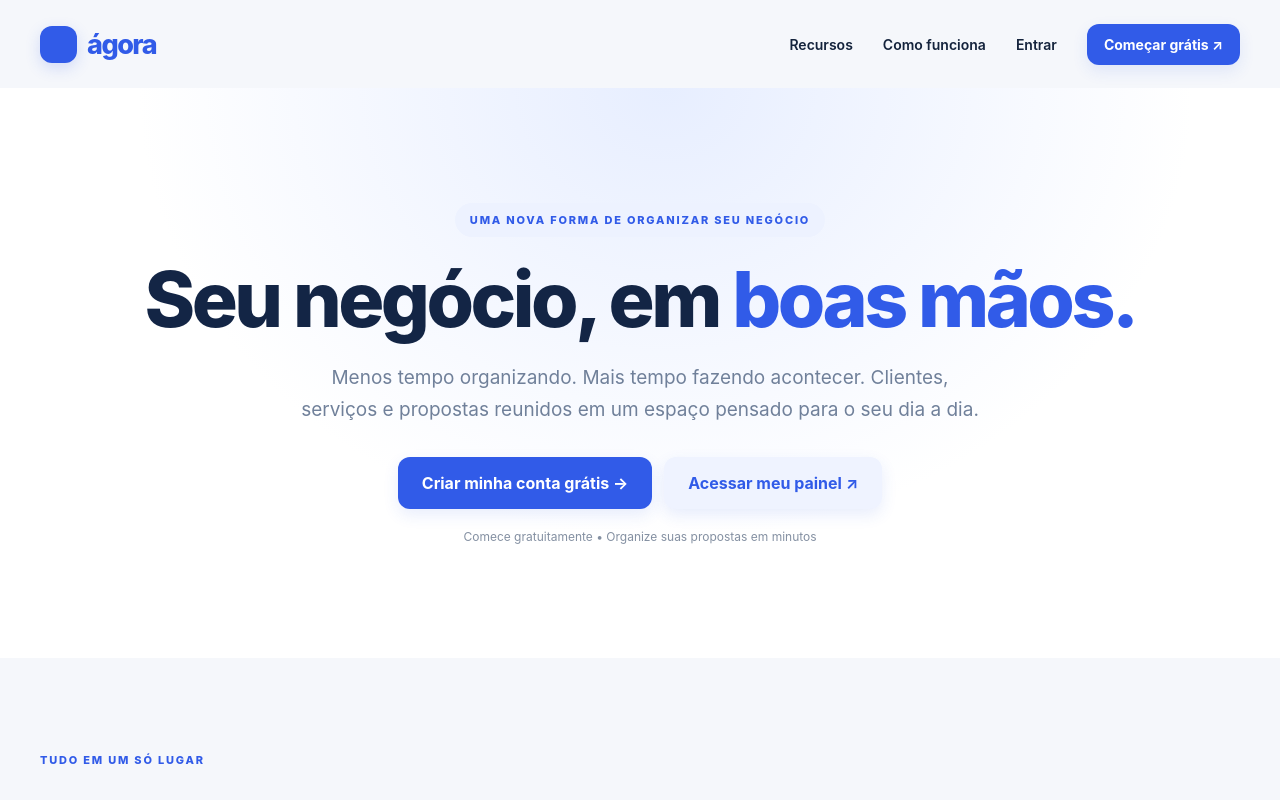
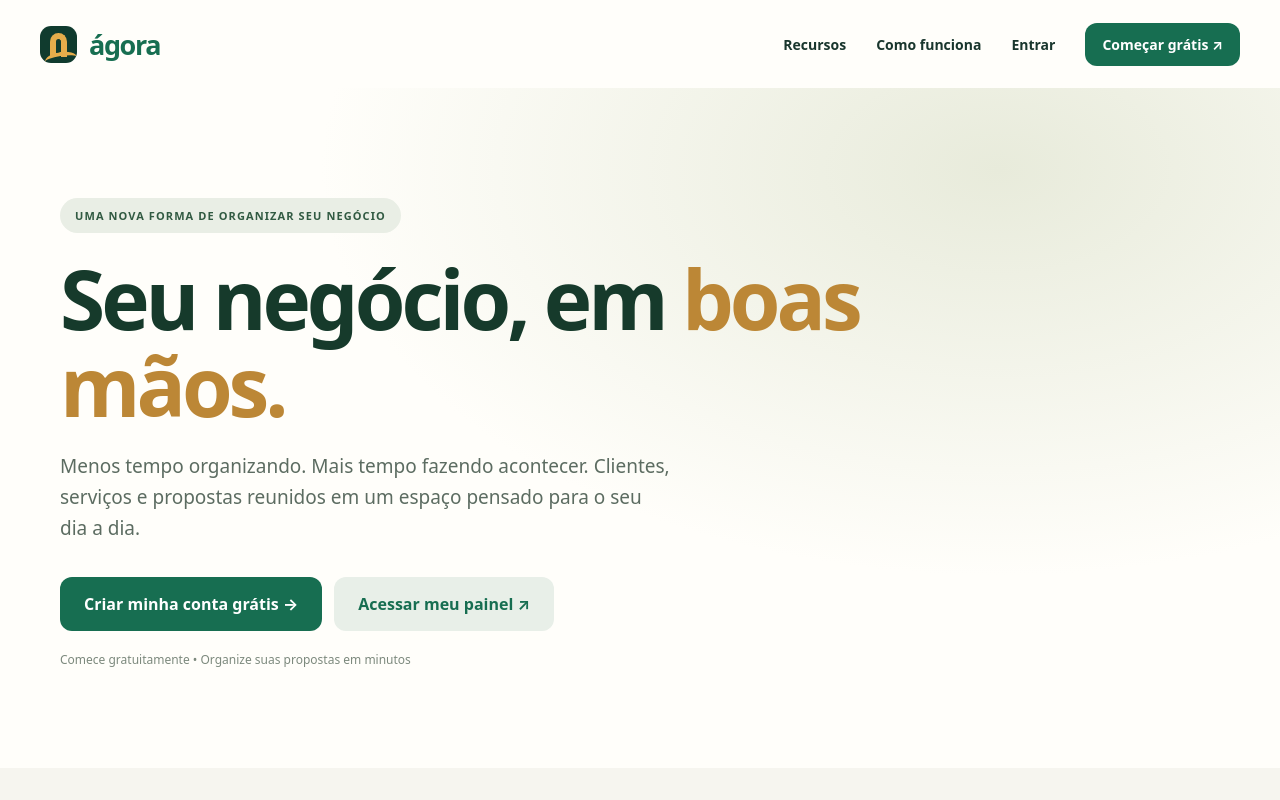
Before and after one commit to joeloliveira123/agora-saas, a Next.js app: page / in a window 1280 px wide. Shown: the top 800 px of the page. Built offline with nearby package versions, Linux system fonts and the light colour scheme; no server answers.

Commit message:
design: adopt emerald ochre and warm paper Agora visual identity

```diff
--- a/src/app/globals.css
+++ b/src/app/globals.css
@@ -142,3 +142,56 @@ html[data-agora-theme="dark"] .proposal-preview td{color:#172338}
 html[data-agora-theme="dark"] .proposal-preview input{background:#fff;color:#172338}
 @media(max-width:720px){.theme-toggle{justify-content:center;padding:12px 5px}.theme-toggle-label{display:none}}
 @media print{.theme-toggle{display:none!important}html[data-agora-theme="dark"] .proposal-preview{background:#fff!important;color:#172338!important}}
+
+
+/* ÁGORA — warm architectural identity inspired by the approved concept.
+   Emerald ink, sunlit ochre, warm paper; no metallic gradients or fake 3D. */
+:root{--ink:#19362d;--muted:#64746c;--line:#e4e8df;--blue:#176e51;--bg:#f6f5ef;--navy:#103b2e;--surface:#fffefa;--shadow:0 12px 32px rgba(28,52,38,.045)}
+body{font-family:"Manrope",ui-sans-serif,system-ui,-apple-system,"Segoe UI",sans-serif}
+.brand{gap:12px;color:var(--navy)}.brand-word{font-size:27px;font-weight:800;letter-spacing:-1.4px}
+.brand-symbol.agora-mark{position:relative;background:#103b2e;border-radius:11px;box-shadow:none;overflow:hidden}
+.agora-arch{position:absolute;left:10px;top:7px;width:17px;height:24px;border:6px solid #e6ad4b;border-bottom:0;border-radius:14px 14px 0 0}
+.agora-arch:after{content:"";position:absolute;left:-11px;top:13px;width:32px;height:11px;border-top:4px solid #e6ad4b;border-radius:50%;transform:rotate(-9deg)}
+.btn{background:#176e51;box-shadow:none}.btn:hover{background:#0e563f;box-shadow:0 8px 18px #176e5125}
+.btn.ghost{background:#e8efe8;color:#176e51}.btn.ghost:hover{background:#dce9dc}
+.sidebar{background:#103b2e;border-right:0}.sidebar .brand,.sidebar .brand-word{color:#fffaf0}
+.sidebar .brand-symbol.agora-mark{background:#f1e6c9}.sidebar .agora-arch{border-color:#146b4b}.sidebar .agora-arch:after{border-color:#146b4b}
+.sidebar .workspace{background:#194938;border:1px solid #315e4e}
+.sidebar .workspace strong{color:#fffaf0}.sidebar .workspace small,.sidebar .workspace span,.sidebar .nav-caption{color:#b6d0c1}
+.sidebar nav a{color:#c8ddd0}.sidebar nav a:hover{background:#235b45;color:#fff}
+.sidebar nav a.active{background:#e5ac48;color:#19372d;box-shadow:none}
+.sidebar-bottom{border-color:#315e4e;color:#f7f4e9}.sidebar-bottom small{color:#c8ddd0}
+.sidebar-bottom a,.sidebar-bottom button{color:inherit}
+.avatar{background:#e5ac48;color:#143d2e}
+.sidebar .theme-toggle{background:#194938;border-color:#315e4e;color:#f8f2e5}.sidebar .theme-toggle:hover{border-color:#e5ac48;color:#e5ac48}
+.page-head .eyebrow,.eyebrow{color:#9a7132}
+.page-head h1{color:#19382c}.metric{border-radius:17px}.metric::before{background:#e6ad4b;height:2px;opacity:.85}
+.metric strong{color:#173e2f}.table-title a,.table-title a:hover{color:#176e51}
+.pill{background:#e6f1e9;color:#166446}
+.tracking-tabs button.active{border-color:#176e51;color:#176e51}
+.tracking-metric.active{border-color:#176e51;box-shadow:0 0 0 1px #176e51}
+.tracking-metric:hover{border-color:#8bb9a3}
+.tracking-actions .btn{background:#176e51}.tracking-actions .btn.ghost{background:#e8f1e9;color:#176e51}
+.data-form input:focus,.data-form select:focus,.tracking-toolbar input:focus{border-color:#67a88b;box-shadow:0 0 0 3px #176e511c}
+.topbar{background:#fffefa}.topbar nav a:not(.btn):hover{color:#176e51}
+.hero{background:radial-gradient(ellipse at 78% 12%,#e8ebdb 0%,transparent 48%),#fffefa;text-align:left;min-height:560px;padding:110px max(30px,calc((100vw - 1160px)/2)) 100px}
+.hero .eyebrow{background:#e9eee5;color:#315a42;letter-spacing:1.1px}
+.hero h1{color:#163a2b;max-width:850px;font-size:clamp(52px,6.4vw,90px);letter-spacing:-4px}
+.hero h1 em{color:#bc8736}.hero p{margin:0;max-width:610px;color:#5c6c61}
+.hero .actions{justify-content:flex-start}.hero-note{text-align:left;color:#7c897d}
+.section{background:#f6f5ef}.section h2{color:#173a2c}.card{background:#fffefa}.card span{color:#b68435}
+.banner{background:#103b2e}.banner p{color:#d4e1d5}
+.auth{background:radial-gradient(ellipse at 50% 0%,#e8ecdf,transparent 55%),#f6f5ef}
+html[data-agora-theme="dark"]{--ink:#e8eee6;--muted:#a8b8ac;--line:#31483e;--blue:#a7d7b6;--bg:#0c201a;--navy:#f7eddb;--surface:#172e25;--shadow:0 14px 36px #0002}
+html[data-agora-theme="dark"] .sidebar{background:#091a15}
+html[data-agora-theme="dark"] .sidebar .workspace,html[data-agora-theme="dark"] .sidebar .theme-toggle{background:#17392b;border-color:#355b47}
+html[data-agora-theme="dark"] .sidebar nav a.active{background:#e6ad4b;color:#183d2c}
+html[data-agora-theme="dark"] .sidebar nav a:hover{background:#23533f;color:#fff}
+html[data-agora-theme="dark"] .metric strong,html[data-agora-theme="dark"] .page-head h1,html[data-agora-theme="dark"] .table-title h2{color:#e8eee6}
+html[data-agora-theme="dark"] .workspace strong{color:#f6f0e4}
+html[data-agora-theme="dark"] .btn{background:#c99a46;color:#152b21}
+html[data-agora-theme="dark"] .btn:hover{background:#e2b461}
+html[data-agora-theme="dark"] .pill{background:#254b37;color:#c3ead0}
+html[data-agora-theme="dark"] .tracking-tabs button.active{color:#e6ad4b;border-color:#e6ad4b}
+html[data-agora-theme="dark"] .auth{background:radial-gradient(ellipse at top,#214334,transparent 60%),var(--bg)}
+@media(max-width:720px){.hero{padding:85px 25px 75px}.hero h1{font-size:clamp(42px,10vw,62px);letter-spacing:-2.5px}.hero .actions{align-items:stretch}.sidebar .brand-symbol.agora-mark{width:37px;height:37px}}
```
